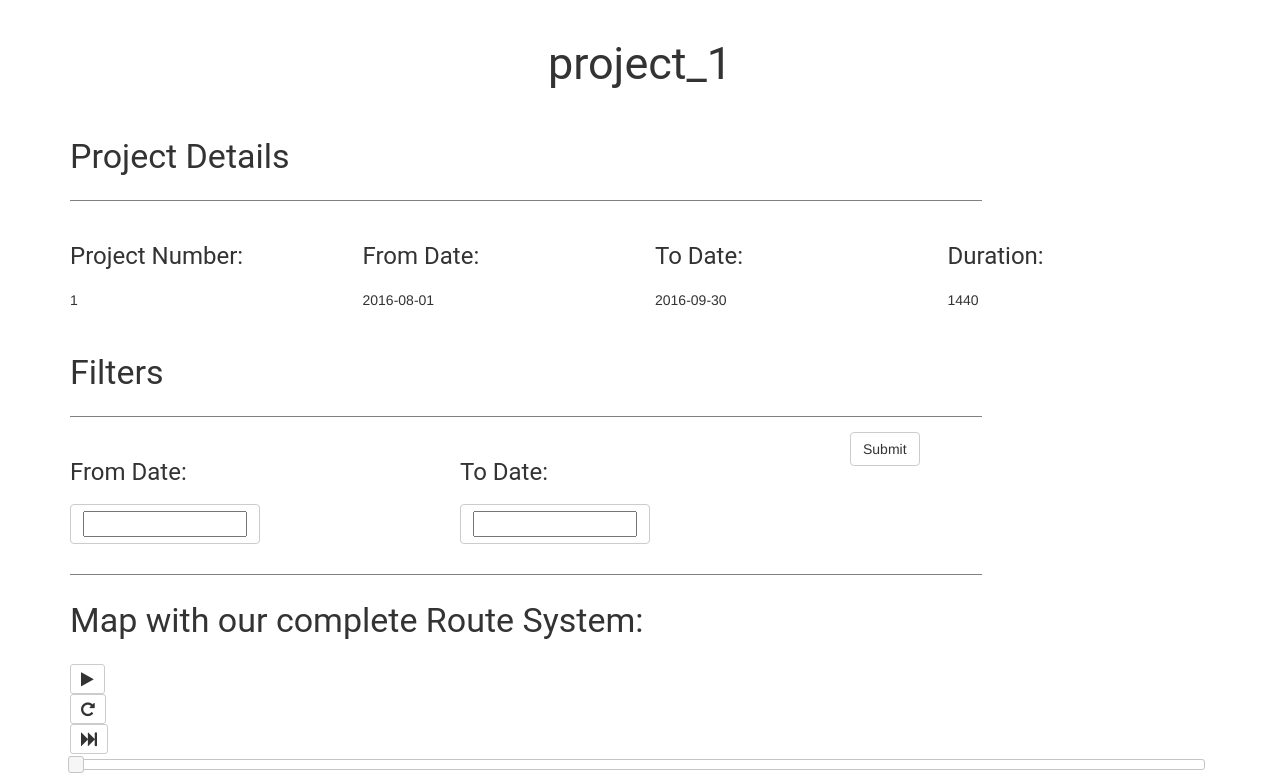
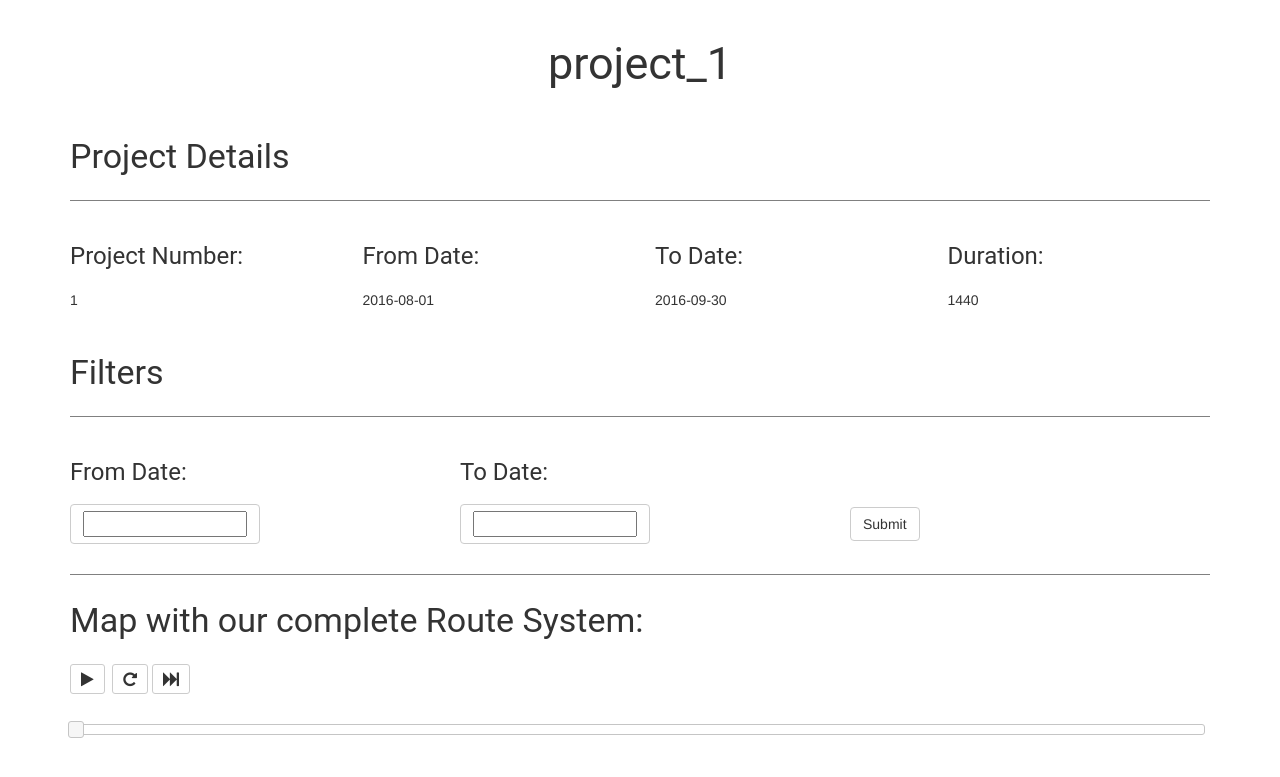
Before and after one commit to Tejas-Nanaware/ship-scheduling-and-animation-tool, a PHP site: page /lastpage1.php?id=1 in a window 1280 px wide. Shown: the part 80-857 px from the top of the page. Run offline with PHP 8.4, Linux system fonts and the light colour scheme; a user stored in the database is signed in; data comes from the database, SQL or seed files in the repository; some libraries are stand-ins or nearby versions.

Commit message:
Appearance changes

```diff
--- a/css/AnimatingSymbols.css
+++ b/css/AnimatingSymbols.css
@@ -19,16 +19,49 @@ ul.nav{
   border-color: gray;
 }
 .hrRow{
-  width: 80%;
+  width: 100%;
   border-color: gray;
 }
 .col-md-6{
   text-align: center;
 }
+.submit{
+  margin-top: 75px;
+}
+.control{
+  display: inline-block;
+}
+/*.ui-widget {
+  font-family: Verdana,Arial,sans-serif;
+  font-size: 0.8em !important;
+  color: black !important;
+}
+.ui-widget-content {
+  border: 2px solid #aaaaaa !important;
+}
+.ui-corner-all, .ui-corner-top, .ui-corner-left, .ui-corner-tl {
+  border-top-left-radius: 10px !important;
+  border-top-right-radius: 10px !important;
+  border-bottom-left-radius: 10px !important;
+  border-bottom-right-radius: 10px !important;
+}
+.ui-state-default, .ui-widget-content .ui-state-default, .ui-widget-header .ui-state-default {
+  background: rgb(63,81,181) 50% 50% repeat-x;
+}
+.mdl-slider.is-upgraded {
+    color: rgb(63,81,181) !important;
+}
+.ui-state-active>.ui-slider>.ui-slider-handle{
+  width: 1.5em !important;
+  height: 1.5em !important;
+}*/
 
 /*Id's*/
 #map {
   height: 100%;
+  margin-top: 40px;
+}
+#slider{
   margin-top: 25px;
 }
 
```
